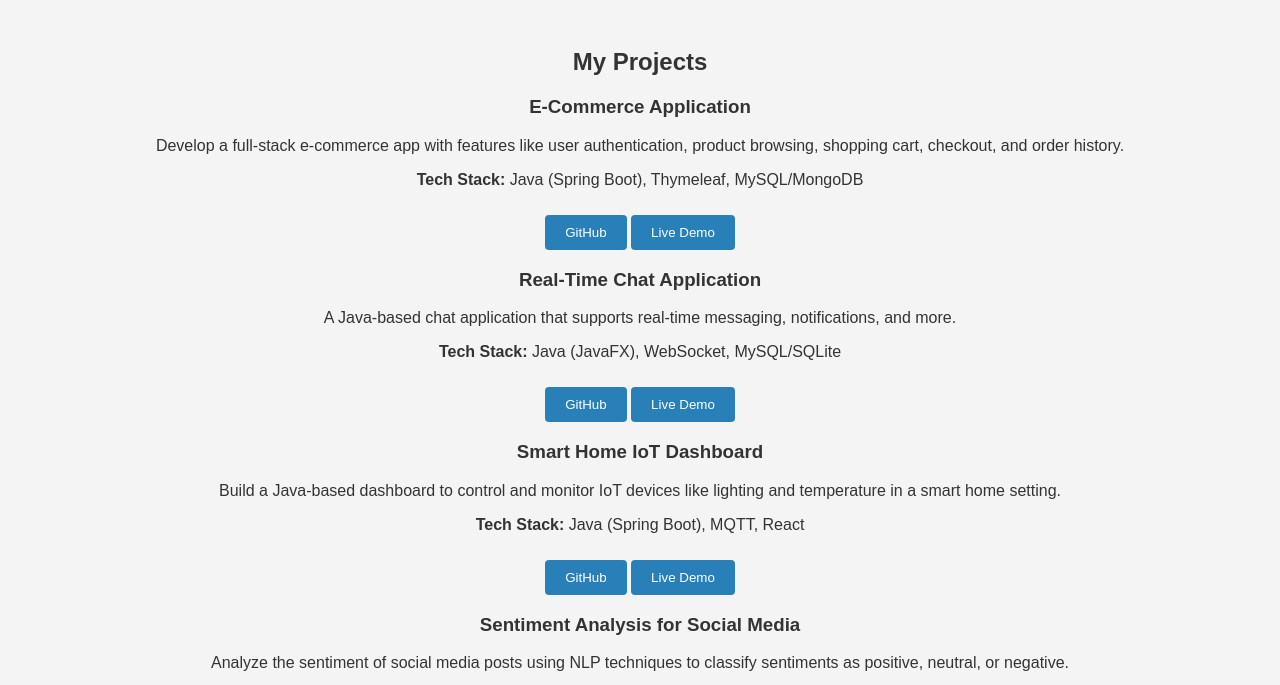
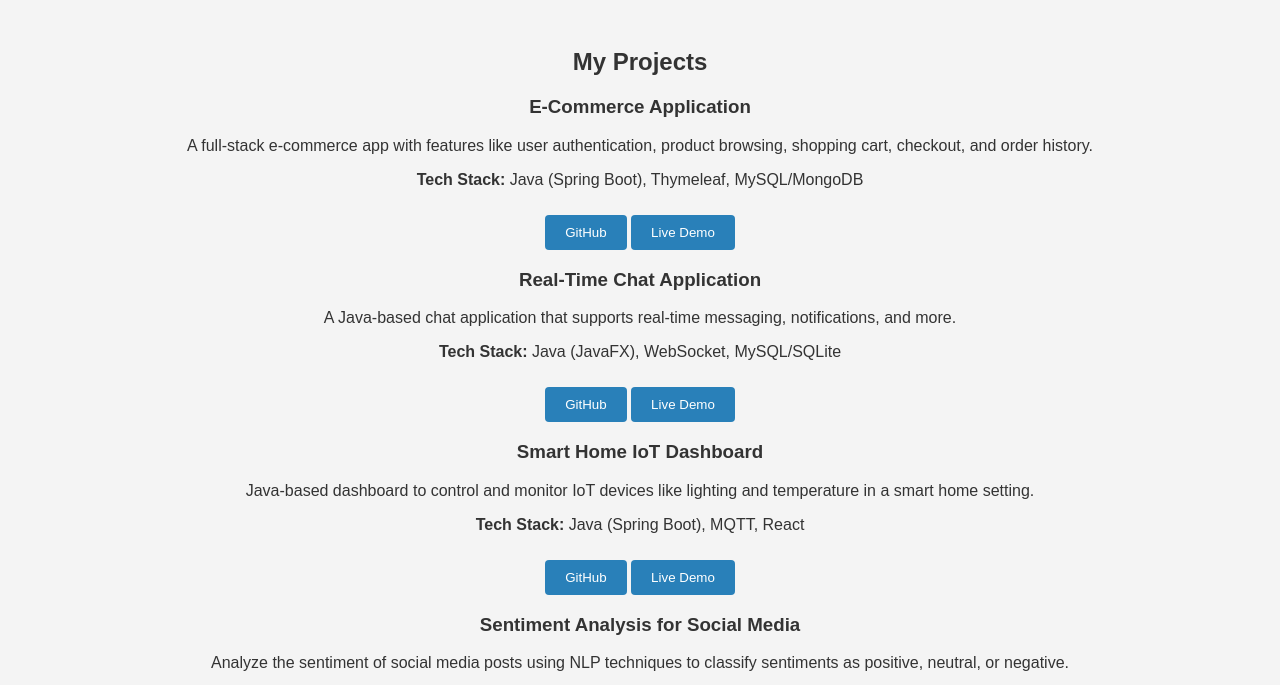
Before and after one commit to RelebogileChiloane/PersonalWebsite, a plain HTML site: page index.html in a window 1280 px wide. Shown: the part 400-1085 px from the top of the page. Drawn offline with Linux system fonts and the light colour scheme.

Commit message:
Update index.html

```diff
--- a/index.html
+++ b/index.html
@@ -45,7 +45,7 @@
             <h2>My Projects</h2>
             <div class="project">
                 <h3>E-Commerce Application</h3>
-                <p>Develop a full-stack e-commerce app with features like user authentication, product browsing, shopping cart, checkout, and order history.</p>
+                <p>A full-stack e-commerce app with features like user authentication, product browsing, shopping cart, checkout, and order history.</p>
                 <p><strong>Tech Stack:</strong> Java (Spring Boot), Thymeleaf, MySQL/MongoDB</p>
                 <button onclick="window.location.href='https://github.com/yourgithub/ecommerce'">GitHub</button>
                 <button onclick="window.location.href='https://yourdemo.com'">Live Demo</button>
@@ -59,7 +59,7 @@
             </div>
             <div class="project">
                 <h3>Smart Home IoT Dashboard</h3>
-                <p>Build a Java-based dashboard to control and monitor IoT devices like lighting and temperature in a smart home setting.</p>
+                <p>Java-based dashboard to control and monitor IoT devices like lighting and temperature in a smart home setting.</p>
                 <p><strong>Tech Stack:</strong> Java (Spring Boot), MQTT, React</p>
                 <button onclick="window.location.href='https://github.com/yourgithub/iot-dashboard'">GitHub</button>
                 <button onclick="window.location.href='https://yourdemo.com'">Live Demo</button>
```
